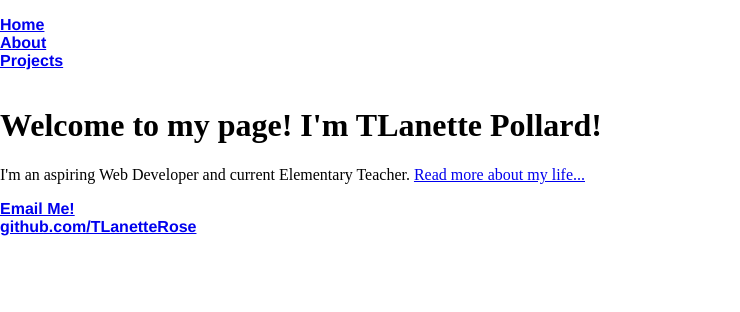
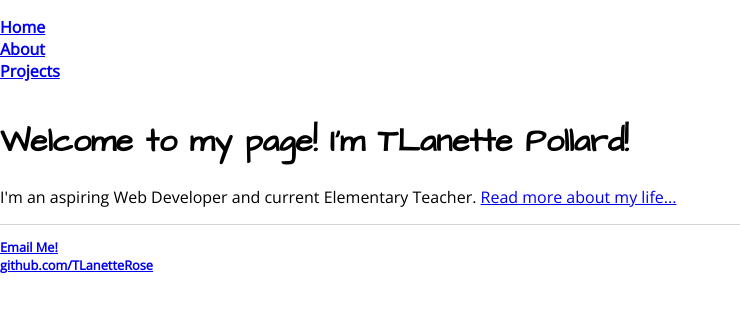
Before and after one commit to tlanettepollard/tlanettepollard, a Jekyll site: the page built from index.html, in a window 1280 px wide. Shown: the top 312 px of the page, without its empty margins (0-740 px from the left). Built offline with Jekyll 4.4.1, drawn with Linux system fonts in a browser that asks for light colours.

Commit message:
Update default and main css

```diff
--- a/CSS/main.css
+++ b/CSS/main.css
@@ -1,29 +1,49 @@
-body {
+@import url('https://fonts.googleapis.com/css?family=Architects+Daughter|Open+Sans');
+
+
+body, html {
 	margin: auto;
 	width: 100%;
+	box-sizing: border-box;
 }
+
+h1, h2, h3, h5 {
+	font-family: 'Architects Daughter', cursive;
+}
+
+h4, p, li, a {
+	font-family: 'Open Sans', Sans-Serif;
+
+}
+
+/* Navbar */
 
 nav {
 	display: flex;
-	justify-content: space-between;
-	align-items: center;
+	padding-left: 0;
+	margin-bottom: 0;
+
+}
+
+.navbar {
+	flex-direction: row;
 }
 
 nav ul, footer ul {
 	font-size: 1em;
-	font-family: 'Helvetica', 'Arial', 'Sans-Serif';
 	padding: 0px;
 	list-style: none;
 	font-weight: bold;
 }
 
-nav ul li {
 
 
 footer  {
 	display: flex;
-	justify-content: space-between;
-	align-items: center;
 	border-top: 1px solid #d5d5d5;
 	font-size: .8em;
 }
+
+footer ul li {
+	justify-content: space;
+}
--- a/_layouts/default.html
+++ b/_layouts/default.html
@@ -10,7 +10,7 @@
 
   <body>
     <!--Begin Navbar-->
-    <nav>
+    <nav class="navbar">
       <ul>
         <li><a href="/">Home</a></li>
         <li><a href="/about">About</a></li>
```
